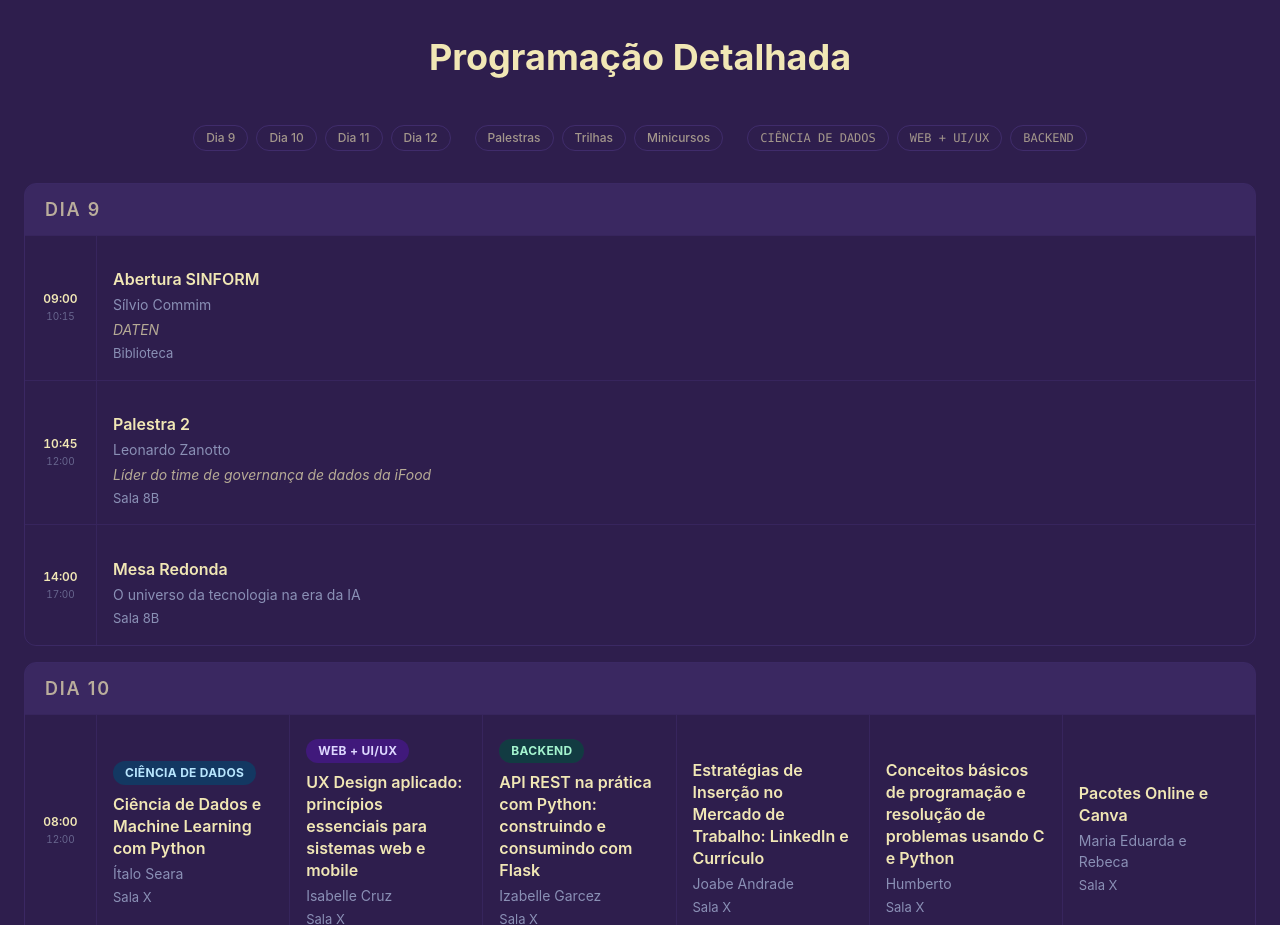
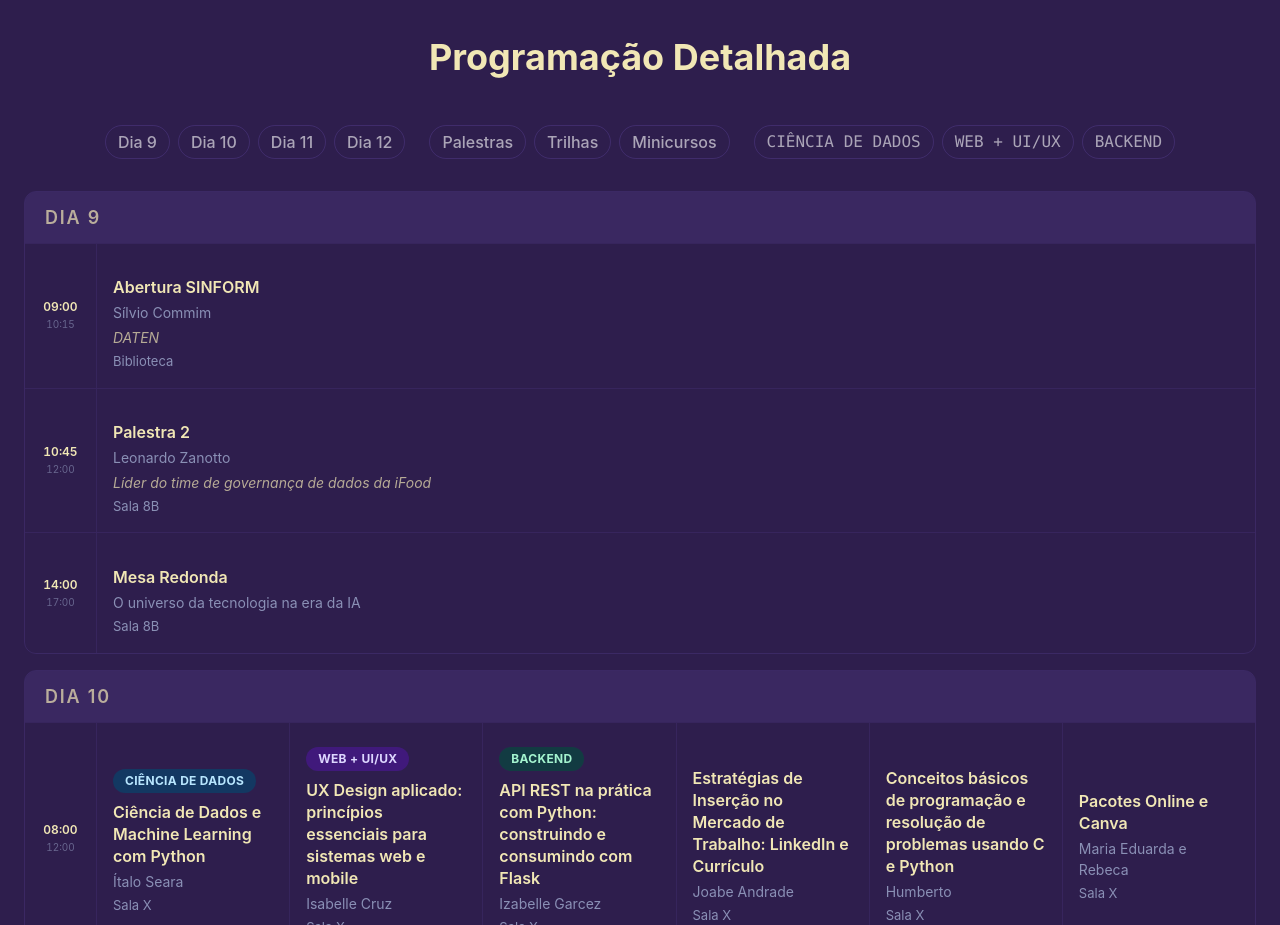
Before and after one commit to artsarchive/sinform-site, a React (Vite) app: page / in a window 1280 px wide. Shown: the part 1940-2865 px from the top of the page. Built offline with nearby package versions, Linux system fonts and the light colour scheme.

Commit message:
feat: filter's font size

```diff
--- a/src/app/components/Schedule.tsx
+++ b/src/app/components/Schedule.tsx
@@ -193,10 +193,10 @@ export function Schedule({ isDarkMode }: ScheduleProps) {
               <button
                 key={dia}
                 onClick={() => setFiltroDia(filtroDia === dia ? null : dia)}
-                className={`text-xs px-3 py-1 rounded-full border transition-colors ${
+                className={`text-[16px] px-3 py-1 rounded-full border transition-colors ${
                   filtroDia === dia
                     ? dk ? 'bg-[#F1E7B5] text-[#2E1E4D]' : 'bg-[#2E1E4D] text-white'
-                    : dk ? 'border-[#5B439A]/40 text-[#F1E7B5]/60 hover:border-[#F1E7B5]/40' : 'border-[#A1ADCF] text-[#5B439A] hover:border-[#2E1E4D]'
+                    : dk ? 'border-[#5B439A]/40 text-[#FFFFFF]/60 hover:border-[#F1E7B5]/40' : 'border-[#A1ADCF] text-[#5B439A] hover:border-[#2E1E4D]'
                 }`}
               >
                 {dia}
@@ -210,10 +210,10 @@ export function Schedule({ isDarkMode }: ScheduleProps) {
               <button
                 key={tipo}
                 onClick={() => setFiltroTipo(filtroTipo === tipo ? null : tipo)}
-                className={`text-xs px-3 py-1 rounded-full border transition-colors ${
+                className={`text-[16px] px-3 py-1 rounded-full border transition-colors ${
                   filtroTipo === tipo
                     ? dk ? 'bg-[#F1E7B5] text-[#2E1E4D]' : 'bg-[#2E1E4D] text-white'
-                    : dk ? 'border-[#5B439A]/40 text-[#F1E7B5]/60 hover:border-[#F1E7B5]/40' : 'border-[#A1ADCF] text-[#5B439A] hover:border-[#2E1E4D]'
+                    : dk ? 'border-[#5B439A]/40 text-[#FFFFFF]/60 hover:border-[#F1E7B5]/40' : 'border-[#A1ADCF] text-[#5B439A] hover:border-[#2E1E4D]'
                 }`}
               >
                 {tipo === 'palestra' ? 'Palestras' : tipo === 'minicurso-trilha' ? 'Trilhas' : 'Minicursos'}
@@ -227,10 +227,10 @@ export function Schedule({ isDarkMode }: ScheduleProps) {
               <button
                 key={trilha}
                 onClick={() => setFiltroTrilha(filtroTrilha === trilha ? null : trilha)}
-                className={`text-xs font-mono px-3 py-1 rounded-full border transition-colors ${
+                className={`text-[16px] font-mono px-3 py-1 rounded-full border transition-colors ${
                   filtroTrilha === trilha
                     ? trilhaCores[trilha]
-                    : dk ? 'border-[#5B439A]/40 text-[#F1E7B5]/60 hover:border-[#F1E7B5]/40' : 'border-[#A1ADCF] text-[#5B439A] hover:border-[#2E1E4D]'
+                    : dk ? 'border-[#5B439A]/40 text-[#FFFFFF]/60 hover:border-[#F1E7B5]/40' : 'border-[#A1ADCF] text-[#5B439A] hover:border-[#2E1E4D]'
                 }`}
               >
                 {trilha}
```
